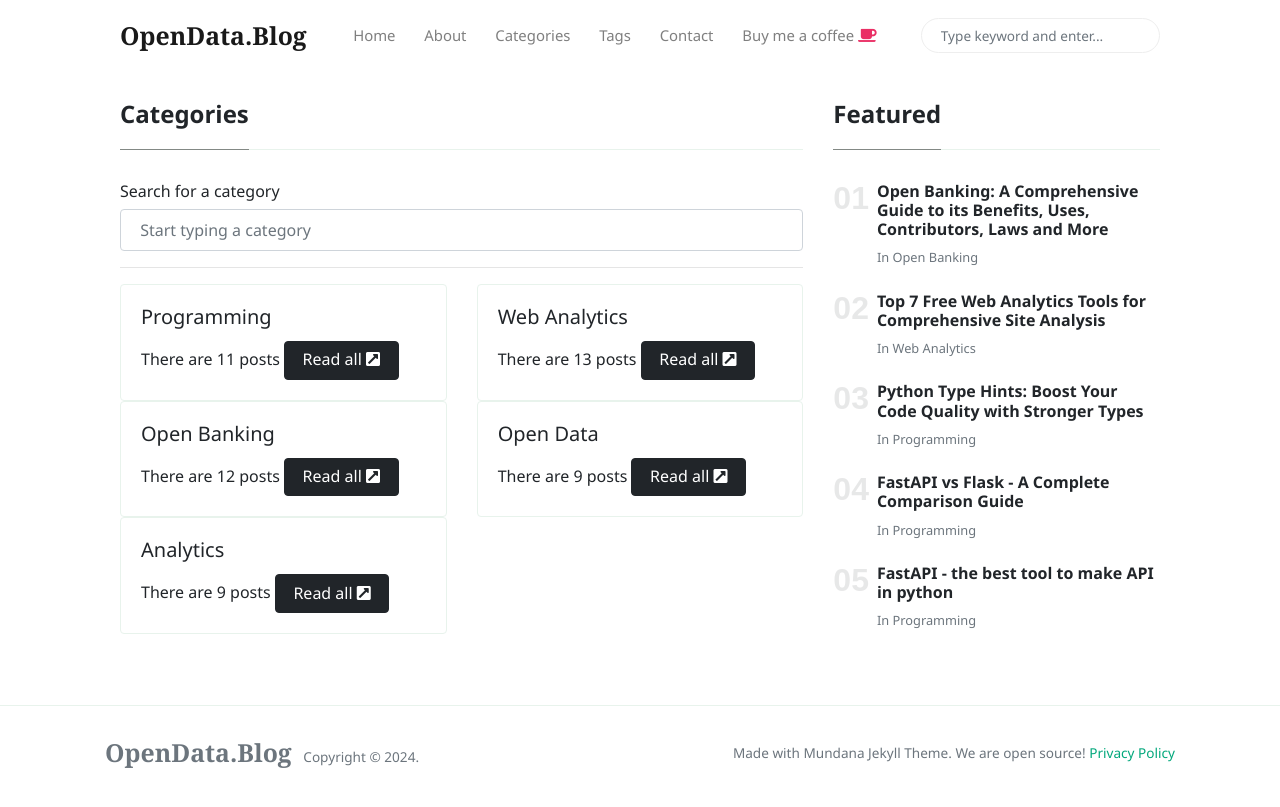
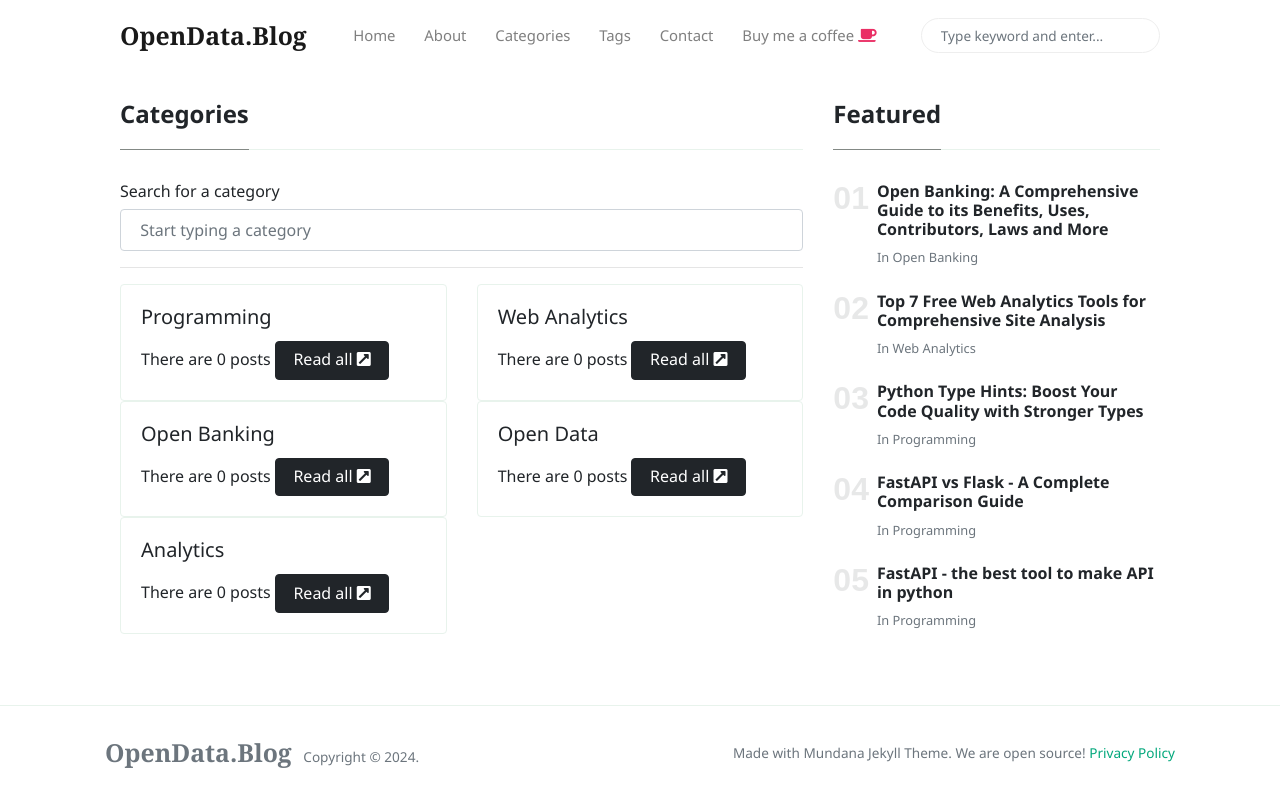
Before and after one commit to victorjohnsonk/victorjohnsonblog.github.io, a Jekyll site: the page built from _pages/categories.html, in a window 1280 px wide. Shown: the top 807 px of the page. Built offline with Jekyll 4.4.1, drawn with Linux system fonts in a browser that asks for light colours; nearby versions of some CDN libraries.

Commit message:
Update categories.html

```diff
--- a/_pages/categories.html
+++ b/_pages/categories.html
@@ -19,7 +19,7 @@ permalink: "/categories"
             <div class="card">
                 <div class="card-body">
                     <h5 class="card-title">{{ category[0] }}</h5>
-                    <p class="card-text">There are {{ category[0] | size }} posts
+                    <p class="card-text">There are {{ site.categories[category[0]] | size }} posts
                     <a href="{{ site.baseurl }}/categories?id={{ category[0] | downcase }}" class="btn btn-dark">Read all <i class="fas fa-external-link-square-alt"></i></a></p>
                 </div>
             </div>
```
